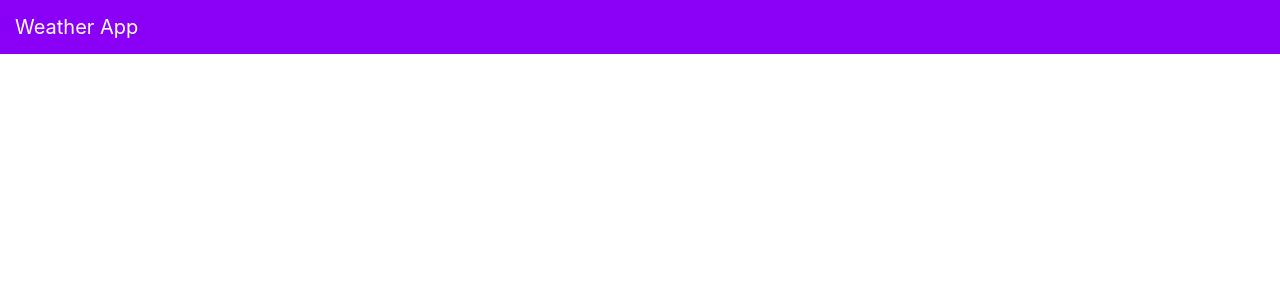
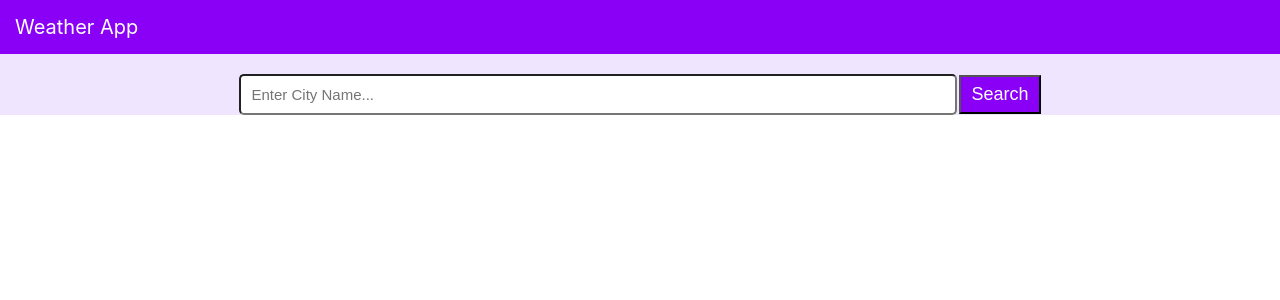
Before and after one commit to BhaveshJindal29/React-Weather-App-FSD, a React (Create React App) app: page / in a window 1280 px wide. Shown: the top 300 px of the page. Built offline with nearby package versions, Linux system fonts and the light colour scheme.

Commit message:
Added Search Section component

```diff
--- a/src/App.js
+++ b/src/App.js
@@ -1,11 +1,13 @@
 import logo from './logo.svg';
 import './App.css';
 import HeadingSection from './components/Header/HeadingSection';
+import SearchSection from './components/Search/SearchSection';
 
 function App() {
   return (
     <div className='mainSection'>
       <HeadingSection />
+      <SearchSection />
     </div>
   );
 }
--- /dev/null
+++ b/src/components/Search/SearchSection.css
@@ -0,0 +1,27 @@
+.searchMain{
+    margin-top: 20px;
+    display: flex;
+    justify-content: center;
+    align-items: center;
+
+}
+
+.locationTextBox{
+   padding: 10px;
+   border-radius: 5px;
+   font-size: 15px;
+
+
+}
+
+.searchButton{
+    padding-left: 10px;
+    padding-right: 10px;
+    background-color: #8A00F7;
+    color: white;
+    font-size: 18px;
+    margin-left: 2px;
+    padding-top: 7px;
+    padding-bottom: 7px;
+    cursor: pointer;
+}
--- /dev/null
+++ b/src/components/Search/SearchSection.js
@@ -0,0 +1,13 @@
+import React from 'react'
+import './SearchSection.css';
+
+function SearchSection() {
+  return (
+    <div className='searchMain'>
+        <input className="locationTextBox" type="text" id="cityName" size="75" placeholder='Enter City Name...'/>
+        <input className="searchButton" type="submit" value="Search"/>
+    </div>
+  )
+}
+
+export default SearchSection
```
